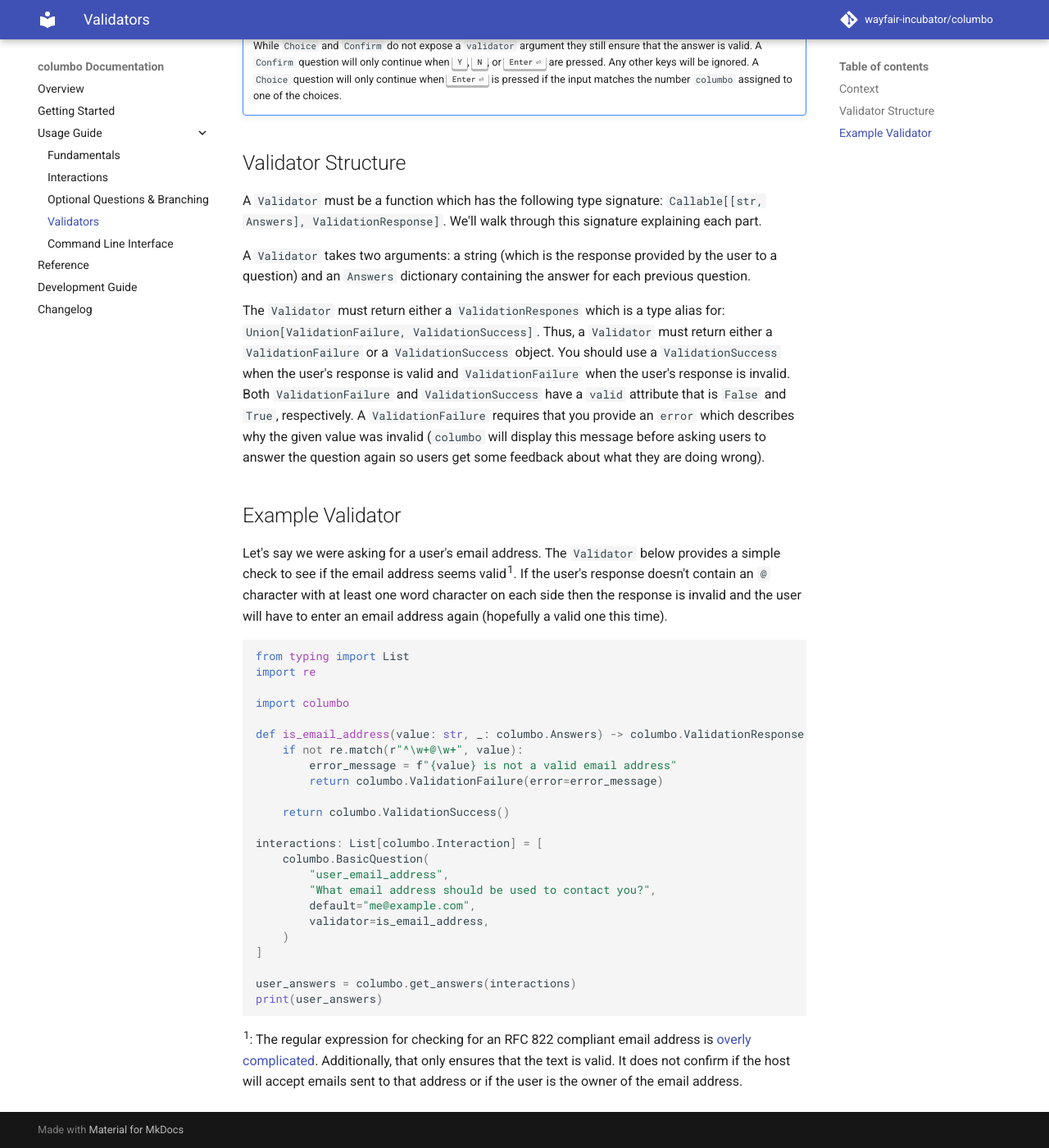
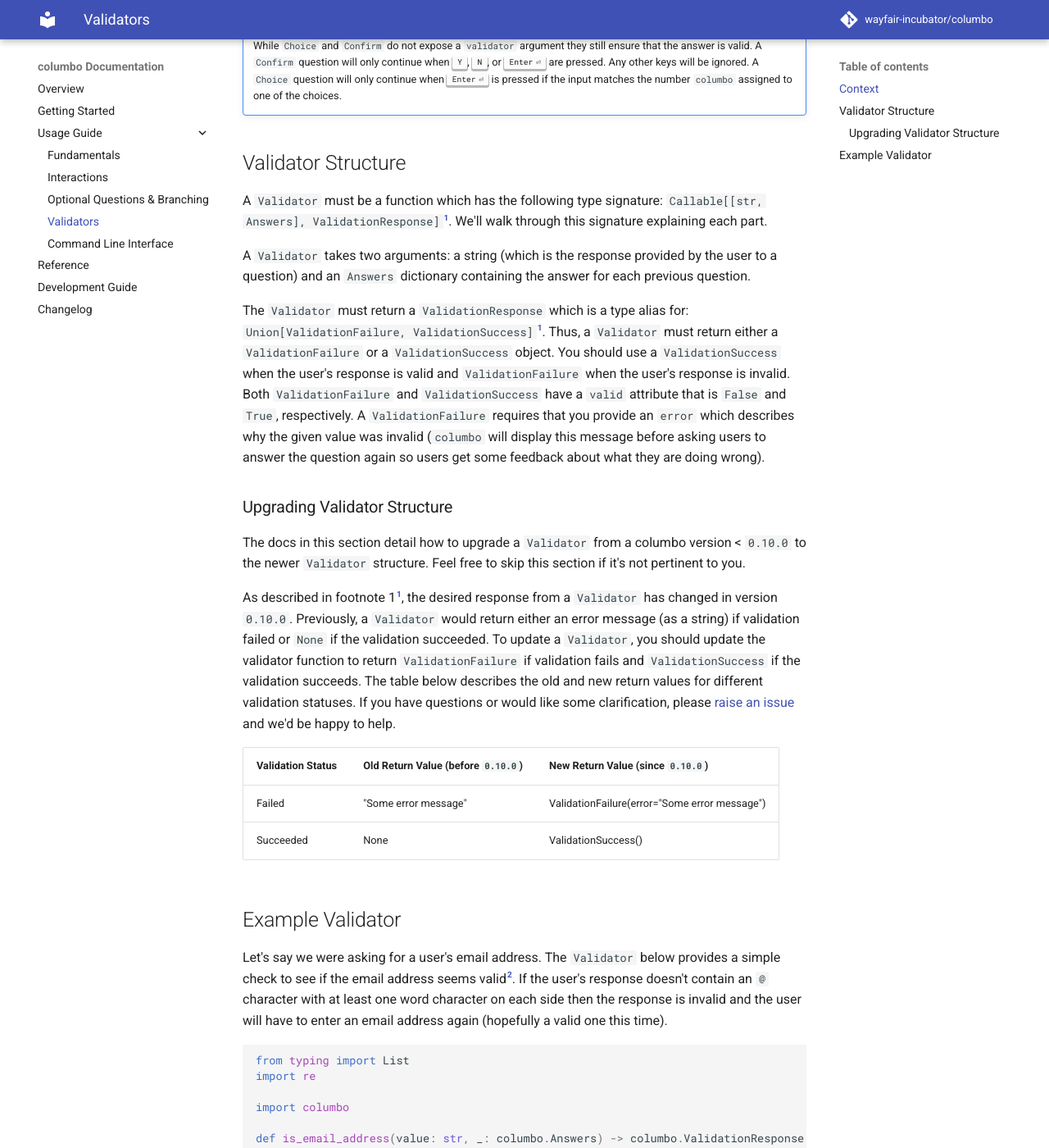
Before and after one commit to plannigan/columbo, an MkDocs documentation site: the page built from docs/usage-guide/validators.md, in a window 1280 px wide and 1400 px high, scrolled down 383 px. Shown: the whole window at 82% size. Built offline with MkDocs 1.6.1 and Material for MkDocs 9.7.7, drawn with Linux system fonts in a browser that asks for light colours; comment, search, counter and statistics services are not loaded; some of the changed text lies outside the part shown.

Commit message:
Updating documentation

````diff
--- a/docs/usage-guide/validators.md
+++ b/docs/usage-guide/validators.md
@@ -15,17 +15,28 @@
 
 ## Validator Structure
 
-A `Validator` must be a function which has the following type signature: `Callable[[str, Answers], ValidationResponse]`. We'll walk through this signature explaining each part.
+A `Validator` must be a function which has the following type signature: `Callable[[str, Answers], ValidationResponse]`[^1]. We'll walk through this signature explaining each part.
 
 A `Validator` takes two arguments: a string (which is the response provided by the user to a question) and an `Answers` dictionary containing the answer for each previous question.
 
-The `Validator` must return either a `ValidationRespones` which is a type alias for: `Union[ValidationFailure, ValidationSuccess]`. Thus, a `Validator` must return either a `ValidationFailure` or a `ValidationSuccess` object. You should use a `ValidationSuccess` when the user's response is valid and `ValidationFailure` when the user's response is invalid. Both `ValidationFailure` and `ValidationSuccess` have a `valid` attribute that is `False` and `True`, respectively. A `ValidationFailure` requires that you provide an `error` which describes why the given value was invalid (`columbo` will display this message before asking users to answer the question again so users get some feedback about what they are doing wrong).
+The `Validator` must return a `ValidationResponse` which is a type alias for: `Union[ValidationFailure, ValidationSuccess]`[^1]. Thus, a `Validator` must return either a `ValidationFailure` or a `ValidationSuccess` object. You should use a `ValidationSuccess` when the user's response is valid and `ValidationFailure` when the user's response is invalid. Both `ValidationFailure` and `ValidationSuccess` have a `valid` attribute that is `False` and `True`, respectively. A `ValidationFailure` requires that you provide an `error` which describes why the given value was invalid (`columbo` will display this message before asking users to answer the question again so users get some feedback about what they are doing wrong).
+
+### Upgrading Validator Structure
+
+The docs in this section detail how to upgrade a `Validator` from a columbo version < `0.10.0` to the newer `Validator` structure. Feel free to skip this section if it's not pertinent to you.
+
+As described in footnote 1[^1], the desired response from a `Validator` has changed in version `0.10.0`. Previously, a `Validator` would return either an error message (as a string) if validation failed or `None` if the validation succeeded. To update a `Validator`, you should update the validator function to return `ValidationFailure` if validation fails and `ValidationSuccess` if the validation succeeds. The table below describes the old and new return values for different validation statuses. If you have questions or would like some clarification, please [raise an issue](https://github.com/wayfair-incubator/columbo/issues) and we'd be happy to help.
+
+| Validation Status | Old Return Value (before `0.10.0`) | New Return Value (since `0.10.0`) |
+| ----- | ----- | ----- |
+| Failed | "Some error message" | ValidationFailure(error="Some error message") |
+| Succeeded | None | ValidationSuccess() |
 
 ## Example Validator
 
 Let's say we were asking for a user's email address.
 The `Validator` below provides a simple check to see if
-the email address seems valid<sup>1</sup>. If the user's response doesn't contain an `@` character with at least one
+the email address seems valid[^2]. If the user's response doesn't contain an `@` character with at least one
 word character on each side then the response is invalid and the user will have to
 enter an email address again (hopefully a valid one this time).
 
@@ -55,7 +66,13 @@
 print(user_answers)
 ```
 
-<sup>1</sup>: The regular expression for checking for an RFC 822 compliant email address is
-[overly complicated](http://www.ex-parrot.com/~pdw/Mail-RFC822-Address.html). Additionally, that only ensures that the
-text is valid. It does not confirm if the host will accept emails sent to that address or if the user is the owner of
-the email address.
+[^1]:
+    Technically, the type alias for a `Validator` is `Callable[[str, Answers], Union[ValidationResponse, Optional[str]]]` - the difference
+    from the documentation above is that a `Validator` can return either a `ValidationResponse` *or* `Optional[str]`. Returning `Optional[str]`
+    is NOT recommended as we have deprecated `Optional[str]` as a valid return type in version `0.10.0` and will be removing this capability in version `1.0.0`.
+
+[^2]:
+    The regular expression for checking for an RFC 822 compliant email address is
+    [overly complicated](http://www.ex-parrot.com/~pdw/Mail-RFC822-Address.html). Additionally, that only ensures that the
+    text is valid. It does not confirm if the host will accept emails sent to that address or if the user is the owner of
+    the email address.
--- a/mkdocs.yml
+++ b/mkdocs.yml
@@ -19,6 +19,7 @@
 markdown_extensions:
   - admonition
   - codehilite
+  - footnotes
   - pymdownx.highlight
   - pymdownx.keys
   - pymdownx.superfences
````
